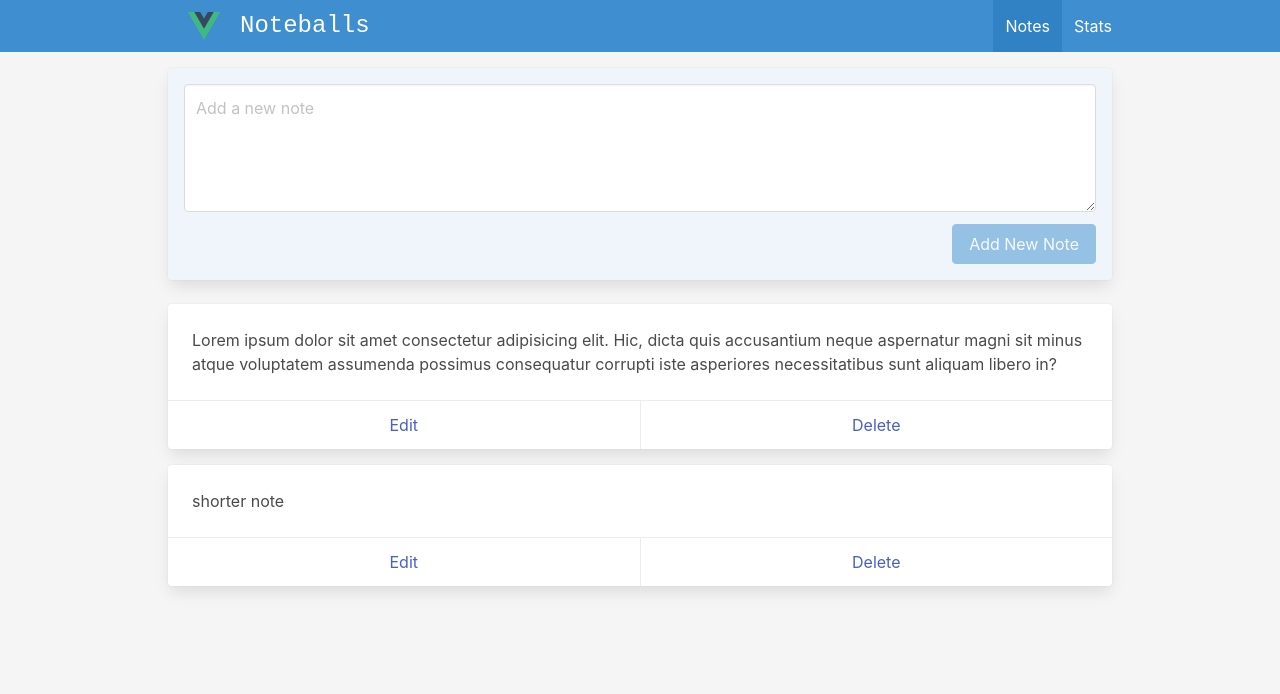
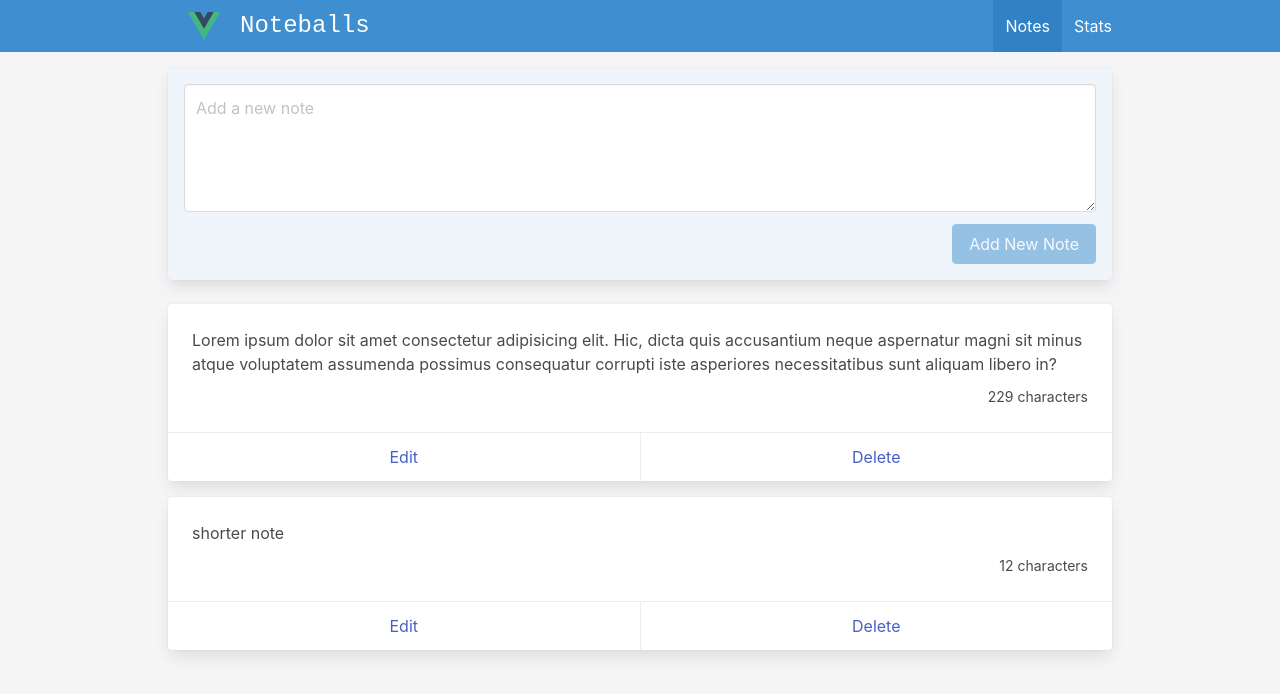
Before and after one commit to BadVoice/Noteballs, a Vue app: page / in a window 1280 px wide. Shown: the top 694 px of the page. Built offline with nearby package versions, Linux system fonts and the light colour scheme.

Commit message:
feat: character count rendering in Note component

```diff
--- a/src/components/Notes/Note.vue
+++ b/src/components/Notes/Note.vue
@@ -3,6 +3,10 @@
             <div class="card-content">
                 <div class="content">
                     {{ note.content }}
+                    <div class="has-text-right has-text-right-grey-light
+                        mt-2">
+                        <small>{{ characterLength }} </small>
+                    </div>
                 </div>
             </div>
             <footer class="card-footer">
@@ -13,6 +17,11 @@
 </template>
 
 <script setup>
+/*
+    imports
+*/
+
+import { computed } from 'vue'
 
     /*
         props
@@ -25,4 +34,15 @@
             }
     })
 
+    /*
+        character length
+    */
+
+    const characterLength = computed(() => {
+        let length = props.note.content.length
+        let description = length > 1 ? 'characters' : 'character'
+        return `${ props.note.content.length } ${ description }`
+    })
+
+
 </script>
```
